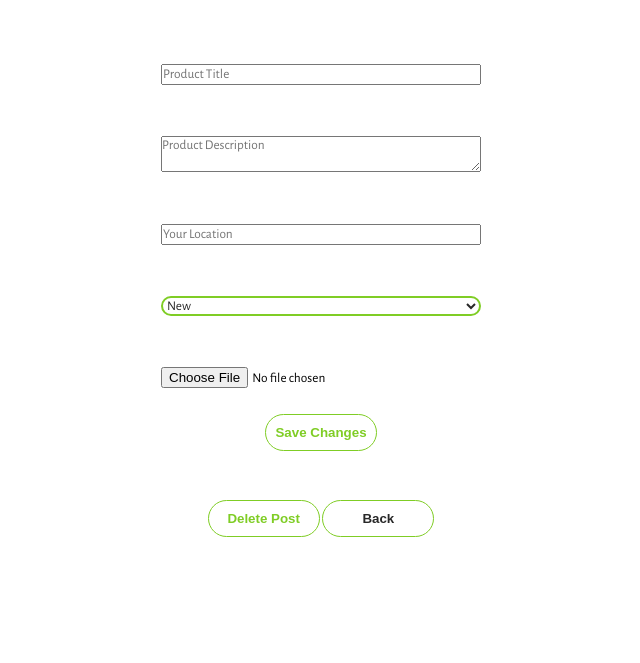
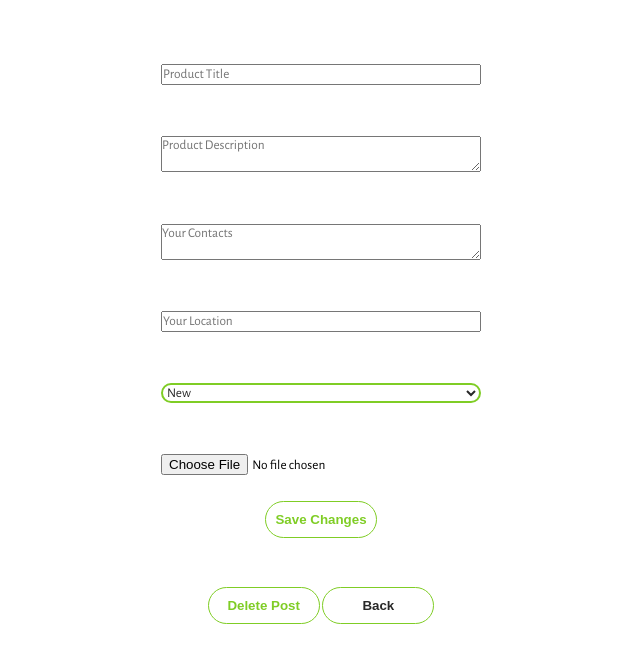
Before and after one commit to anastasiabobere/tradehub, a website: page public/edit-post.html in a window 1280 px wide. Shown: the part 89-752 px from the top of the page, without its empty margins (319-959 px from the left). Drawn offline with nearby package versions, Linux system fonts and the light colour scheme; no server answers.

Commit message:
edit post

```diff
--- a/public/edit-post.html
+++ b/public/edit-post.html
@@ -26,6 +26,10 @@
           id="description"
           placeholder="Product Description"
           required></textarea>
+        <textarea
+          id="contact-info"
+          placeholder="Your Contacts"
+          required></textarea>
         <input type="text" id="location" placeholder="Your Location" required />
         <select id="condition">
           <option value="new">New</option>
```
